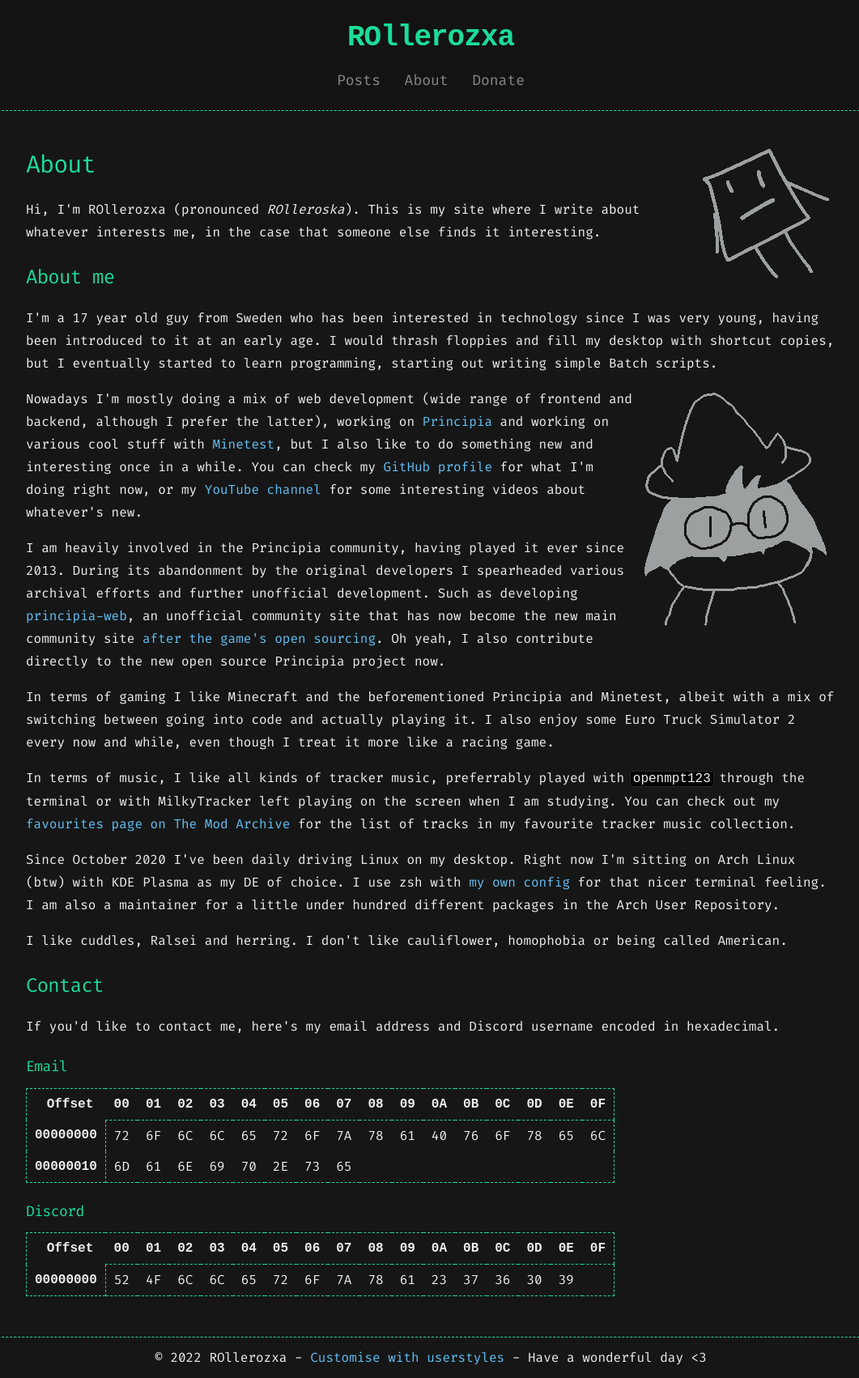
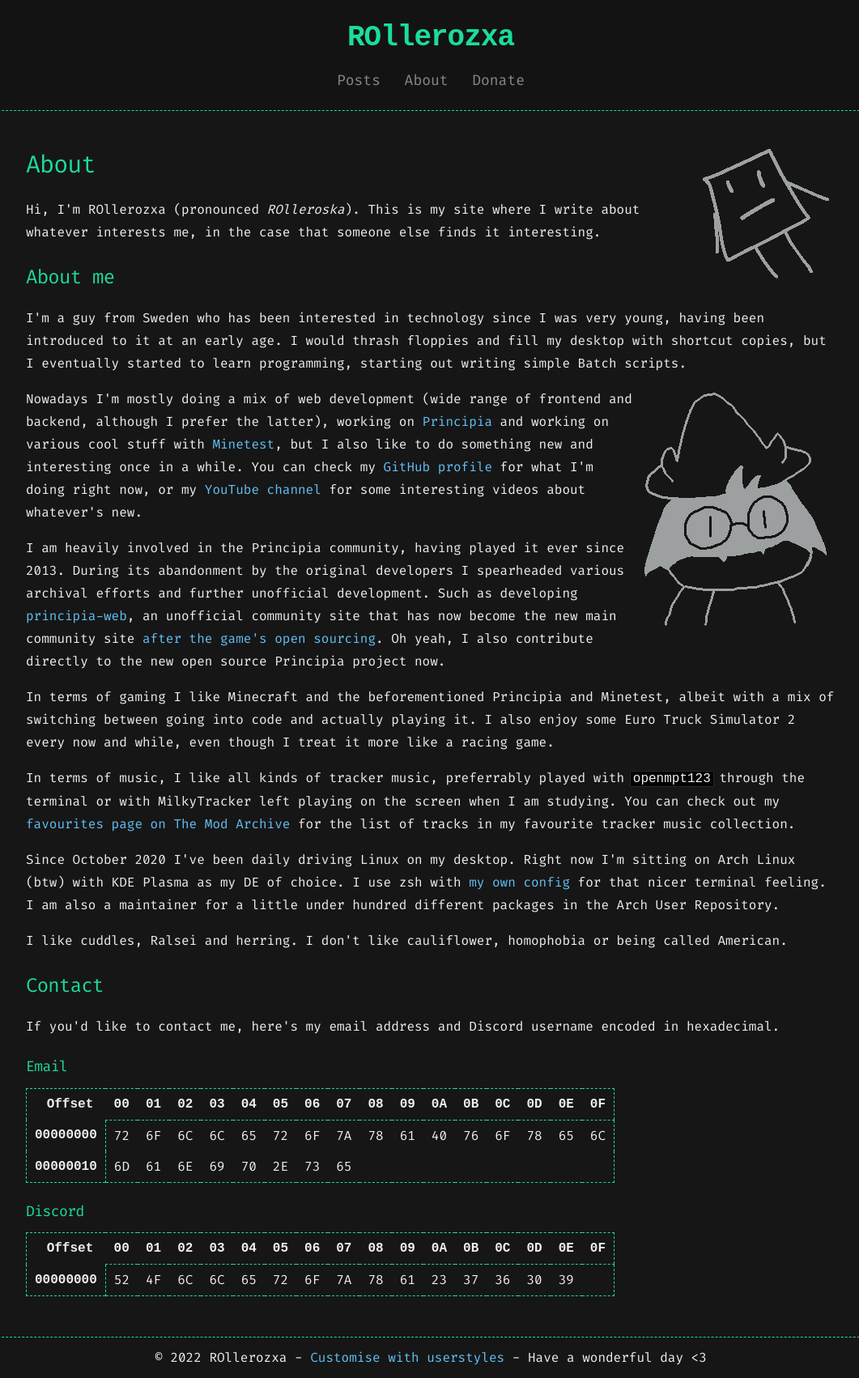
Before and after one commit to rollerozxa/voxelmanip.se, a Jekyll site: the page built from about.md, in a window 1280 px wide. Shown: the whole page at 81% size, without its empty margins (108-1169 px from the left). Built offline with Jekyll 4.4.1, drawn with Linux system fonts in a browser that asks for light colours; some web fonts are replaced.

Commit message:
update age

```diff
--- a/about.md
+++ b/about.md
@@ -8,7 +8,7 @@ description: Hi, I'm ROllerozxa. This is my site where I write about whatever in
 Hi, I'm ROllerozxa (pronounced *ROlleroska*). This is my site where I write about whatever interests me, in the case that someone else finds it interesting.
 
 ## About me
-I'm a 17 year old guy from Sweden who has been interested in technology since I was very young, having been introduced to it at an early age. I would thrash floppies and fill my desktop with shortcut copies, but I eventually started to learn programming, starting out writing simple Batch scripts.
+I'm a guy from Sweden who has been interested in technology since I was very young, having been introduced to it at an early age. I would thrash floppies and fill my desktop with shortcut copies, but I eventually started to learn programming, starting out writing simple Batch scripts.
 <img src="{{ 'assets/cute_drawn_ralsei.png' | relative_url }}" class="cute-ralsei" alt="Cute Ralsei" title="Cute Ralsei" onclick="this.src='{{ 'assets/cute_drawn_ralsei_squeak.png' | relative_url }}'">
 
 Nowadays I'm mostly doing a mix of web development (wide range of frontend and backend, although I prefer the latter), working on [Principia](https://principia-web.se) and working on various cool stuff with [Minetest](https://www.minetest.net), but I also like to do something new and interesting once in a while. You can check my [GitHub profile](https://github.com/rollerozxa) for what I'm doing right now, or my [YouTube channel](https://www.youtube.com/channel/UC9DVzb753ncMoR7TBuqvcIA) for some interesting videos about whatever's new.
```
